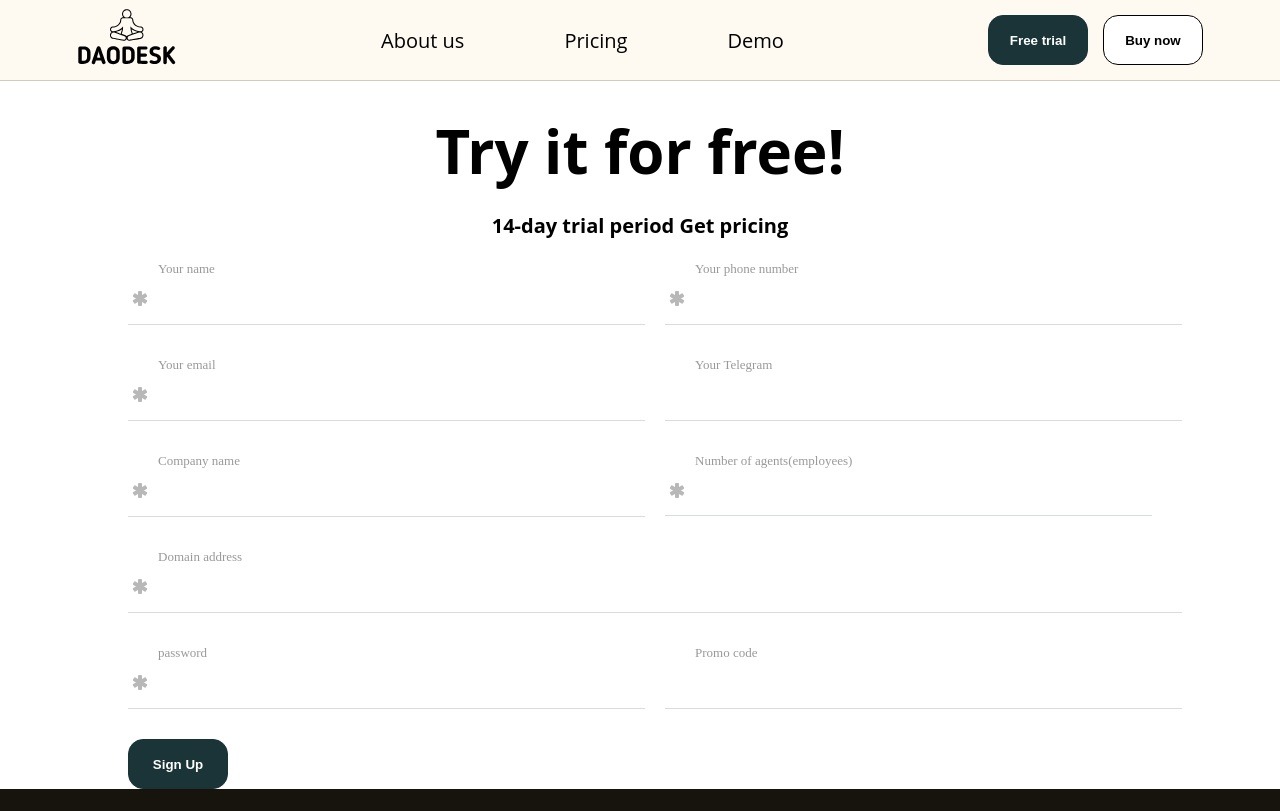
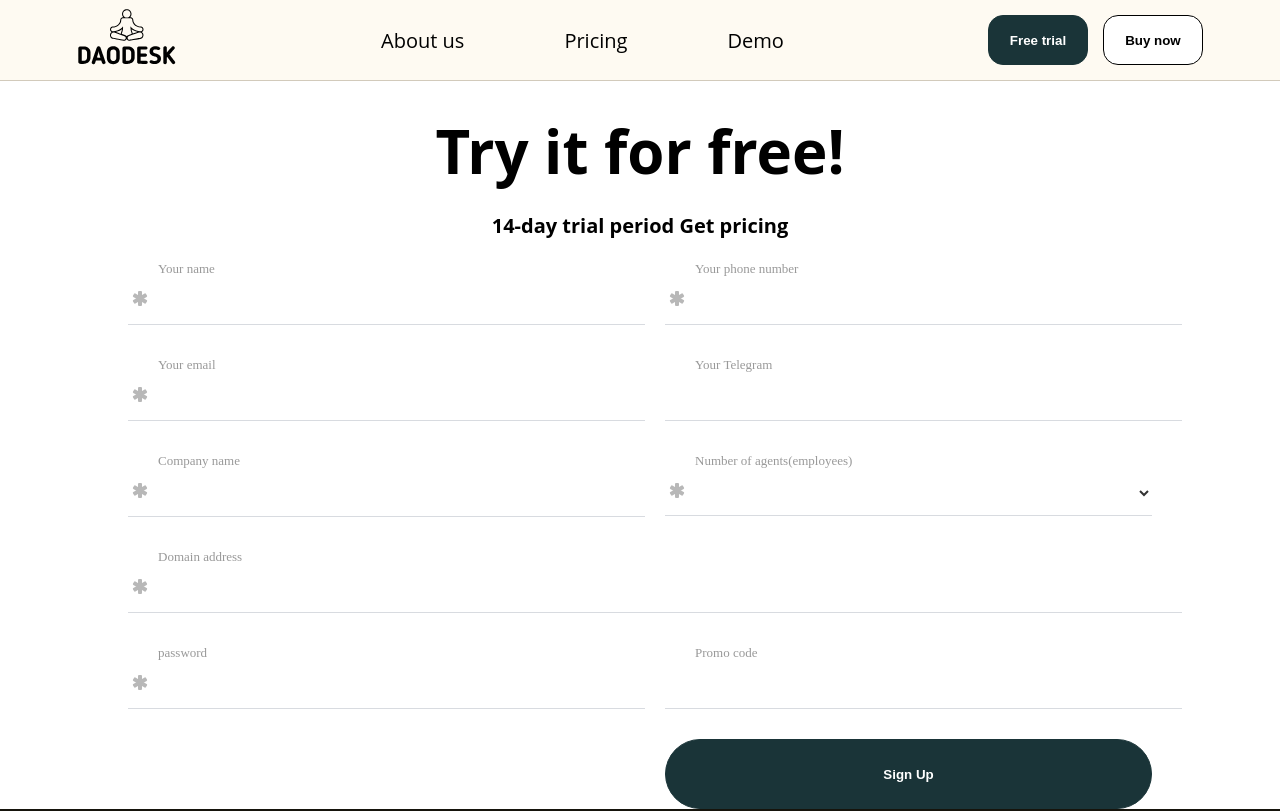
Before and after one commit to EgorHTML/DaoDesk, a Vue app: page /trial in a window 1280 px wide. Shown: the top 811 px of the page. Built offline with nearby package versions, Linux system fonts and the light colour scheme.

Commit message:
form inputs

```diff
--- a/src/components/buttons/PrimaryButton.vue
+++ b/src/components/buttons/PrimaryButton.vue
@@ -42,6 +42,21 @@ const props = defineProps({
         default: '/',
         type: String,
         required: false
+    },
+    width: {
+        default: '100px',
+        type: String,
+        required: false
+    },
+    height: {
+        default: '50px',
+        type: String,
+        required: false
+    },
+    borderRadius: {
+        default: '15px',
+        type: String,
+        required: false
     }
 })
 
@@ -51,7 +66,10 @@ const style = {
     '--from-bg-color': props.fromBgColor,
     '--to-bg-color': props.toBgColor,
     '--from-font-color': props.fromFontColor,
-    '--to-font-color': props.toFontColor
+    '--to-font-color': props.toFontColor,
+    '--button-width-min': props.width,
+    '--button-height': props.height,
+    '--button-border-radius': props.borderRadius
 }
 
 function redirect() {
@@ -101,9 +119,9 @@ function redirect() {
     color: var(--from-font-color);
     outline: 0;
     border: 1px solid var(--from-border-color);
-    border-radius: 15px;
-    min-width: 100px;
-    height: 50px;
+    border-radius: var(--button-border-radius);
+    min-width: var(--button-width-min);
+    height: var(--button-height);
     background-color: var(--from-bg-color);
 
     transition: background-color 500ms cubic-bezier(0.85, 0, 0.15, 1), border 500ms cubic-bezier(0.85, 0, 0.15, 1), transform 500ms cubic-bezier(0.85, 0, 0.15, 1), height 500ms cubic-bezier(0.85, 0, 0.15, 1), opacity 500ms cubic-bezier(0.85, 0, 0.15, 1), width 500ms cubic-bezier(0.85, 0, 0.15, 1), outline 70ms cubic-bezier(0, 0, 0.5, 1);
--- a/src/components/inputs/FormInput.vue
+++ b/src/components/inputs/FormInput.vue
@@ -2,7 +2,7 @@
 import StarIcon from '../icons/StarIcon.vue'
 import FormInputText from './FormInputText.vue'
 import FormInputSelect from './FormInputSelect.vue'
-import { computed, onMounted, shallowRef } from 'vue';
+import { computed, onMounted, provide, shallowRef,ref } from 'vue';
 
 const props = defineProps({
     required: {
@@ -28,9 +28,10 @@ const props = defineProps({
 })
 
 const inputComponent = shallowRef()
-
+provide('settings', props)
 onMounted(() => {
     const inputComponents = {
+        'password': FormInputText,
         'text': FormInputText,
         'select': FormInputSelect,
     }
@@ -45,7 +46,7 @@ onMounted(() => {
     <label for="fullname" class="form_input required">
 
         <span>{{ label }}</span>
-        <component :name="name" :is="inputComponent"></component>
+        <component :is="inputComponent"></component>
 
         <StarIcon v-if="required" />
     </label>
@@ -79,8 +80,6 @@ onMounted(() => {
     height: 45px;
     font-size: 17px;
     color: #333;
-    -webkit-appearance: none;
-    -moz-appearance: none;
     text-indent: 1px;
     text-overflow: '';
 }
--- a/src/components/inputs/FormInputSelect.vue
+++ b/src/components/inputs/FormInputSelect.vue
@@ -1,9 +1,12 @@
 <script setup>
+import { inject } from 'vue';
 
+
+const settings = inject('settings')
 </script>
 
 <template>
-    <select class="" name="employee">
+    <select class="" :name="settings.name">
         <option value="" selected="selected"></option>
         <option value="0">1-5</option>
         <option value="1">5-10</option>
--- a/src/components/inputs/FormInputText.vue
+++ b/src/components/inputs/FormInputText.vue
@@ -1,9 +1,11 @@
 <script setup>
-defineProps(['name', 'type'])
+import { inject } from 'vue';
+
+const settings = inject('settings')
 </script>
 
 <template>
-    <input :type="type" :name="name">
+    <input :type="settings?.type" :name="settings?.name">
 </template>
 
 <style></style>
--- a/src/views/TrialView.vue
+++ b/src/views/TrialView.vue
@@ -23,13 +23,13 @@ import PrimaryButton from '../components/buttons/PrimaryButton.vue';
                     <FormInput label="Domain address" required type="text" />
                 </div>
                 <div class="div4">
-                    <FormInput label="password" required type="text" />
+                    <FormInput label="password" required type="password" />
                 </div>
                 <div class="div5">
                     <FormInput label="Promo code" type="text" />
                 </div>
                 <div class="div6">
-                    <PrimaryButton text="Sign Up"/>
+                    <PrimaryButton width="100%" height="70px" border-radius="70px" text="Sign Up"/>
                 </div>
             </div>
         </div>
@@ -52,4 +52,8 @@ import PrimaryButton from '../components/buttons/PrimaryButton.vue';
 .div3{
     grid-column-start: span 2;
 }
+
+.div6{
+    grid-column-start: 2;
+}
 </style>
```
